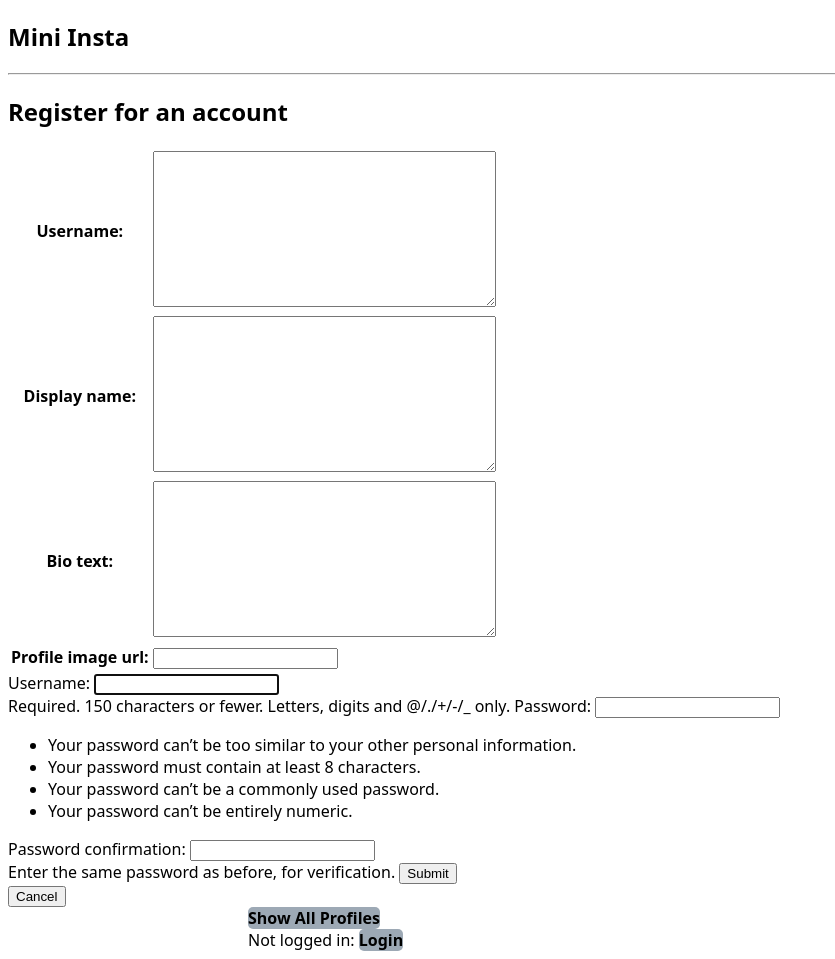
After one commit to ilayG2004/Django-Apps, a Django app: page /mini_insta/register/ in a window 1280 px wide. The commit adds this page. Shown: the whole page, without its empty margins (0-835 px from the left). Run offline with Django 5.2, Linux system fonts and the light colour scheme.

Commit message:
Implemented assignment 6 for user authentication, creating and deleting likes and follows

```diff
--- a/mini_insta/forms.py
+++ b/mini_insta/forms.py
@@ -23,3 +23,8 @@ class UpdatePostForm(forms.ModelForm):
   class Meta:
     model=Post
     fields=['caption']
+
+class CreateProfileForm(forms.ModelForm):
+  class Meta:
+    model=Profile
+    fields=['username', 'display_name', 'bio_text','profile_image_url']
--- a/mini_insta/templates/mini_insta/base.html
+++ b/mini_insta/templates/mini_insta/base.html
@@ -28,9 +28,6 @@ Changes 2/19: Includes a footer with a link to create a post when under a user p
           <a href="{% url 'create_post' %}" class="footer-button">Create Post</a>
           <a href="{% url 'show_feed' %}" class="footer-button">Feed</a>
           <a href="{% url 'search' %}" class="footer-button">Search</a>
-        {% else %}
-          <p> User looking at this page, {{request.user}}, is not the user for this profile: {{profile.user}} </p>
-
         {% endif %}
       {% endif %}
       <a href="{% url 'show_all_profiles' %}" class="footer-button">Show All Profiles</a>
--- /dev/null
+++ b/mini_insta/templates/mini_insta/create_profile_form.html
@@ -0,0 +1,24 @@
+<!--
+File: mini_insta/create_profile_form.html
+Author: Ilay Guler (ilay2004@bu.edu), 3/5/2026
+Description: Form to create a profile and user object
+-->
+{% extends "mini_insta/base.html" %}
+{% block content %}
+  <h2>Register for an account</h2>
+  <div>
+  <form method="POST" action="{% url 'register' %}">
+    {% csrf_token %}
+    <table>
+    {{form.as_table}}
+    </table>
+    {{user_creation_form.as_table}}
+    <input type="submit" name="submit" value="Submit">
+  </form>
+  <!--Return to the profile-->
+
+  <form method="GET"  action="{% url 'show_all_profiles' %}">
+    <input type="submit" name="Cancel" value="Cancel">
+  </form>
+  </div>
+{% endblock %}
--- a/mini_insta/templates/mini_insta/delete_post_form.html
+++ b/mini_insta/templates/mini_insta/delete_post_form.html
@@ -1,3 +1,8 @@
+<!--
+File: mini_insta/delete_post_form.html
+Author: Ilay Guler (ilay2004@bu.edu), 3/5/2026
+Description: Form to delete a post
+-->
 {% extends 'mini_insta/base.html' %}
 {% block content %}
   <h2>{{profile.username}}, are you sure you want to delete post, {{post}}?</h2>
--- a/mini_insta/templates/mini_insta/logged_out.html
+++ b/mini_insta/templates/mini_insta/logged_out.html
@@ -1,3 +1,8 @@
+<!--
+File: mini_insta/logged_out.html
+Author: Ilay Guler (ilay2004@bu.edu), 3/5/2026
+Description: Website that shows when a django user logs out of the app
+-->
 {% extends 'mini_insta/base.html' %}
 
 {% block content %}
--- a/mini_insta/urls.py
+++ b/mini_insta/urls.py
@@ -27,5 +27,11 @@ urlpatterns = [
   path('post/<int:pk>/update', UpdatePostView.as_view(), name="update_post"),
   path('login/', auth_views.LoginView.as_view(template_name="mini_insta/login.html"),name='login'),
   path('logout_confirmation/', LogoutConfirmationView.as_view(), name='logout_confirmation'),
-  path('logout/', auth_views.LogoutView.as_view(next_page='logout_confirmation'), name='logout')
+  path('logout/', auth_views.LogoutView.as_view(next_page='logout_confirmation'), name='logout'),
+  path('register/', CreateProfileView.as_view(), name='register'),
+
+  path('post/<int:pk>/like', CreateLikeView.as_view(), name="like_post"),
+  path('post/<int:pk>/unlike', DeleteLikeView.as_view(), name="unlike_post"),
+  path('profile/<int:pk>/follow', CreateFollowView.as_view(), name="follow"),
+  path('profile/<int:pk>/delete_follow', DeleteFollowView.as_view(), name="unfollow"),
 ]
--- a/mini_insta/views.py
+++ b/mini_insta/views.py
@@ -6,13 +6,17 @@
 # And CreatePostView which handles the GET of a create_post_form.html to load a HTML form and the creation of a new Post and Photo object when the form is submitted.\
 
 # Changes 2/27: Added the views for Followers, Following, Feed, Search
-from django.shortcuts import render, get_object_or_404
+from django.shortcuts import render, get_object_or_404, redirect
 from django.views.generic import ListView, DetailView, CreateView, UpdateView, DeleteView, TemplateView
 from .models import Profile, Post, Photo
 from .forms import *
 from django.urls import reverse
 from django.db.models import Q
+from django.contrib.auth import login
+from django.contrib.auth.models import User
 from django.contrib.auth.mixins import LoginRequiredMixin
+from django.contrib.auth.forms import UserCreationForm
+from django.http import HttpResponseNotFound
 
 
 
@@ -37,11 +41,25 @@ class ProfileDetailView(DetailView):
   template_name="mini_insta/show_profile.html"
   context_object_name="profile"
 
+  def get_context_data(self, **kwargs):
+     context = super().get_context_data(**kwargs)
+     if self.request.user.is_authenticated:
+        context['requester_profile'] = Profile.objects.get(user=self.request.user)
+     return context
+
 class PostDetailView(DetailView):
   """ Uses show_post.html with DetailView and the Post model to show a single post """
   model= Post
   template_name="mini_insta/show_post.html"
   context_object_name="post"
+
+  def get_context_data(self, **kwargs):
+     context = super().get_context_data(**kwargs)
+     print(kwargs.items)
+     if self.request.user.is_authenticated:
+      profile=Profile.objects.get(user=self.request.user)
+      context['liked'] = Like.objects.filter(profile=profile, post=self.object)
+     return context
 
 class CreatePostView(CreateView, LoginRequiredMixin):
   """ A view to create a Post for a Profile """
@@ -103,6 +121,32 @@ class UpdateProfileView(UpdateView, LoginRequiredMixin):
   def get_login_url(self):
      """Return the URL for this app's login page"""
      return reverse('login')
+
+class CreateProfileView(CreateView):
+   model=Profile
+   form_class=CreateProfileForm
+   template_name="mini_insta/create_profile_form.html"
+
+   def get_context_data(self, **kwargs):
+    context = super().get_context_data(**kwargs)
+    context['user_creation_form'] = UserCreationForm()
+    return context
+
+   def form_valid(self, form):
+      """ Fetches the user creation form and saves the user object, which we then pass into the Profile instance """
+      user_form = UserCreationForm(self.request.POST)
+
+      if user_form.is_valid():
+          user = user_form.save()
+
+          login(self.request, user,
+                backend='django.contrib.auth.backends.ModelBackend')
+
+          form.instance.user = user
+          return super().form_valid(form)
+
+      return self.form_invalid(form)
+
 
 class DeletePostView(DeleteView, LoginRequiredMixin):
   model=Post
@@ -225,3 +269,66 @@ class SearchView(ListView, LoginRequiredMixin):
 class LogoutConfirmationView(TemplateView):
     """ Redirect to display our logout page """
     template_name = "mini_insta/logged_out.html"
+
+
+class CreateLikeView(TemplateView):
+  """ Lets us save new likes to DB by getting the pk of the post and the requester profile """
+  model=Like
+
+  def dispatch(self, request, *args, **kwargs):
+      liker_profile = Profile.objects.get(user=request.user)
+      post = Post.objects.get(pk=kwargs['pk'])
+      if Like.objects.filter(profile=liker_profile, post=post).exists():
+         return HttpResponseNotFound("<h1>Post already liked</h1>")
+      like_instance = Like(profile=liker_profile, post=post)
+      like_instance.save()
+      return redirect('show_post', pk=kwargs['pk'])
+
+class DeleteLikeView(TemplateView):
+  """ Lets us save delete likes on DB by getting the pk of the post and the requester profile """
+  model=Like
+
+  def dispatch(self, request, *args, **kwargs):
+     like_remover_profile = Profile.objects.get(user=request.user)
+     post = Post.objects.get(pk=kwargs['pk'])
+     if not Like.objects.filter(profile=like_remover_profile, post=post).exists():
+        return HttpResponseNotFound("<h1>Like object not found</h1>")
+     like_instance = Like.objects.get(profile=like_remover_profile,post=post)
+     like_instance.delete()
+     return redirect('show_post',pk=kwargs['pk'])
+
+class CreateFollowView(TemplateView):
+  model = Follow
+
+  def dispatch(self,request,*args,**kwargs):
+     """ Creates a follow instance between the user requesting and the profile they clicked to follow """
+     requester_profile = Profile.objects.get(user=request.user)
+     profile_to_follow = Profile.objects.get(pk=kwargs['pk'])
+     if Follow.objects.filter(profile=profile_to_follow, follower_profile=requester_profile).exists():
+        """ Additional backend logic to prevent following twice (even if the follow button is not there) """
+        return HttpResponseNotFound("<h1>Already follow this profile</h1>")
+
+     if profile_to_follow != requester_profile:
+        """ Create the follow instance and return back to the profile we were viewing """
+        follow_instance = Follow(profile=profile_to_follow, follower_profile = requester_profile)
+        follow_instance.save()
+        return redirect('show_profile', pk=kwargs['pk'])
+     else:
+        return HttpResponseNotFound("<h1>No follow instance found between the request user's profile and the profile object selected.</h1>")
+
+class DeleteFollowView(TemplateView):
+  model=Follow
+
+  def dispatch(self, request, *args, **kwargs):
+     """ Removes a follow instance in the DB by identifying the profiles references and then finding the follow object in the DB """
+     requester_profile = Profile.objects.get(user=self.request.user)
+     following_profile = Profile.objects.get(pk = kwargs['pk'])
+     follow_instance = Follow.objects.get(profile=following_profile, follower_profile=requester_profile)
+     if follow_instance:
+        follow_instance.delete()
+        if 'following' in request.path:
+          return redirect('show_following', pk=requester_profile.pk)
+        else:
+          return redirect('show_profile', pk=kwargs['pk'])
+     else:
+        return HttpResponseNotFound("<h1>No follow instance found between the request user's profile and the profile object selected.</h1>")
--- a/static/mini_insta.css
+++ b/static/mini_insta.css
@@ -4,7 +4,7 @@
 # Description: Describes styling for the mini_insta app
 */
 body {
-  background-image: url("https://wallpapers.com/images/hd/genuine-windows-7-background-u8h8aey2tgg80bv4.jpg");
+
   font-family: system-ui, -apple-system, BlinkMacSystemFont, 'Segoe UI', Roboto, Oxygen, Ubuntu, Cantarell, 'Open Sans', 'Helvetica Neue', sans-serif;
 }
 
@@ -16,7 +16,7 @@ p {
 .users-pane {
   margin-left: 15rem;
   margin-right: 8rem;
-  background-color: rgba(214, 235, 238, 0.5);
+  background-color: rgba(214, 222, 224, 0.5);
   border-radius: 5%;
   padding: 1rem;
 
@@ -58,7 +58,7 @@ p {
   flex-direction: column;
   align-items: center;
   padding: 0.75rem;
-  border: 1px solid aliceblue;
+  border: 1px solid rgb(0, 0, 0);
   border-radius: 10px;
   background: rgba(255, 255, 255, 0.2);
   text-align: center;
@@ -170,7 +170,7 @@ footer{
 }
 .footer-button {
   border-radius: 5px;
-  background-color: #6790bc;
+  background-color: #9da9b5;
   border-color: black;
   border-width: 2px;
   text-decoration: none;
```
Also changed, not shown: mini_insta/templates/mini_insta/login.html (+6 -1 lines), mini_insta/templates/mini_insta/show_following.html (+8 -3 lines), mini_insta/templates/mini_insta/show_post.html (+13 -0 lines), mini_insta/templates/mini_insta/show_profile.html (+11 -0 lines), db.sqlite3, mini_insta/models.py (line endings or trailing spaces).
